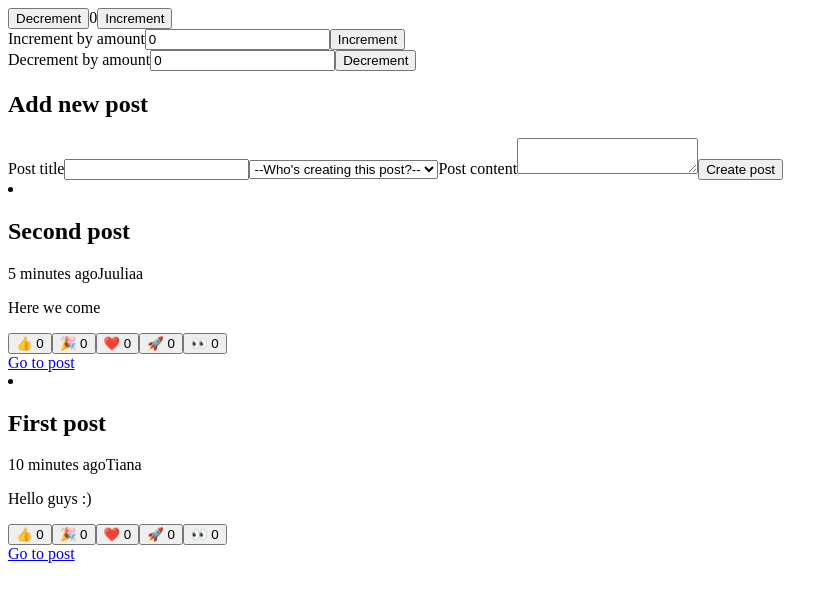
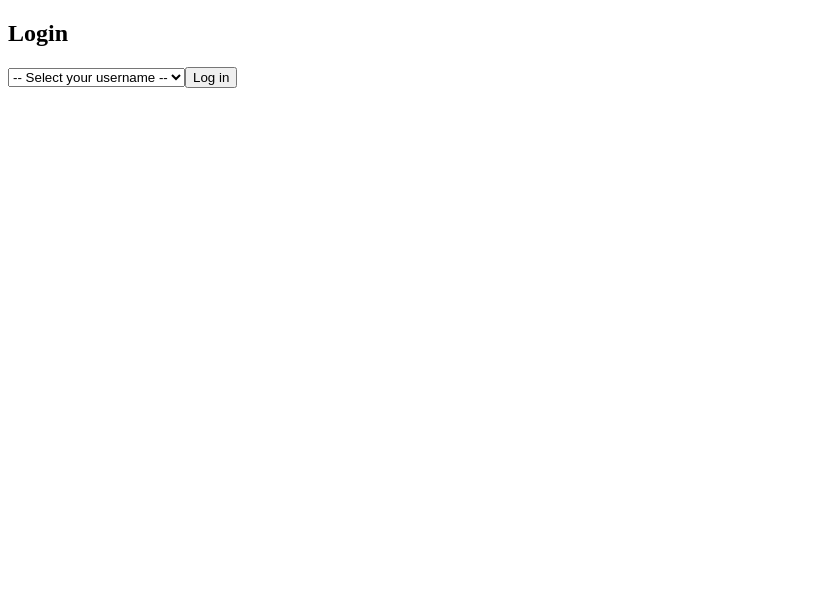
Before and after one commit to gustavopolonio/redux-study, a React (Vite) app: page / in a window 1280 px wide. Shown: the top 602 px of the page, without its empty margins (0-838 px from the left). Built offline with nearby package versions, Linux system fonts and the light colour scheme.

Commit message:
feat: add user login

```diff
--- a/src/App.tsx
+++ b/src/App.tsx
@@ -2,11 +2,22 @@ import { createBrowserRouter, RouterProvider } from "react-router-dom";
 import { FeedPostsPage } from "./pages/FeedPostsPage";
 import { PostPage } from "./pages/PostPage";
 import { EditPostPage } from "./pages/EditPostPage";
+import { LoginPage } from "./pages/LoginPage";
+import { Navbar } from "./components/Navbar";
 
 const router = createBrowserRouter([
   {
     path: '/',
-    element: <FeedPostsPage />,
+    element: <LoginPage />
+  },
+  {
+    path: '/posts',
+    element: (
+      <>
+        <Navbar />
+        <FeedPostsPage />
+      </>
+    ),
   },
   {
     path: '/posts/:postId',
--- a/src/app/store.ts
+++ b/src/app/store.ts
@@ -1,13 +1,13 @@
 import { configureStore } from '@reduxjs/toolkit'
-import { counterReducer } from '../features/counter/counterSlice'
 import { postsReducer } from '../features/posts/postsSlice'
 import { usersReducer } from '../features/users/usersSlice'
+import { authReducer } from '../features/auth/authSlice'
 
 export const store = configureStore({
   reducer: {
-    counter: counterReducer,
     posts: postsReducer,
-    users: usersReducer
+    users: usersReducer,
+    auth: authReducer
   }
 })
 
--- a/src/components/Counter.tsx
+++ /dev/null
@@ -1,55 +0,0 @@
-import { useState } from "react"
-import { useAppDispatch, useAppSelector } from "../app/hooks"
-import { increment, decrement, incrementByAmount, decrementByAmount } from '../features/counter/counterSlice'
-
-export function Counter() {
-  const [amountToIncrement, setAmountToIncrement] = useState('0')
-  const [amountToDecrement, setAmountToDecrement] = useState('0')
-
-  const count = useAppSelector(state => state.counter.value)
-  const dispatch = useAppDispatch()
-
-  return (
-    <>
-      <div>
-        <button onClick={() => dispatch(decrement())}>
-          Decrement
-        </button>
-        <span>{count}</span>
-        <button onClick={() => dispatch(increment())}>
-          Increment
-        </button>
-      </div>
-
-      <div>
-        Increment by amount
-        <input
-          type="number"
-          value={amountToIncrement}
-          onChange={(e) => setAmountToIncrement(e.target.value)}
-        />
-        <button onClick={() => {
-          dispatch(incrementByAmount(Number(amountToIncrement)))
-          setAmountToIncrement('0')
-        }}>
-          Increment
-        </button>
-      </div>
-
-      <div>
-        Decrement by amount
-        <input
-          type="number"
-          value={amountToDecrement}
-          onChange={(e) => setAmountToDecrement(e.target.value)}
-        />
-        <button onClick={() => {
-          dispatch(decrementByAmount(Number(amountToDecrement)))
-          setAmountToDecrement('0')
-        }}>
-          Decrement
-        </button>
-      </div>
-    </>
-  )
-}
--- /dev/null
+++ b/src/components/Navbar.tsx
@@ -0,0 +1,32 @@
+import { useNavigate } from "react-router-dom"
+import { useAppDispatch, useAppSelector } from "../app/hooks"
+import { userLoggedOut } from "../features/auth/authSlice"
+import { selectCurrentUser } from "../features/users/usersSlice"
+
+export function Navbar() {
+  const user = useAppSelector(selectCurrentUser)
+  const dispatch = useAppDispatch()
+  const navigate = useNavigate()
+
+  const isLoggedIn = !!user
+
+  function handleLogout() {
+    dispatch(userLoggedOut())
+    navigate('/')
+  }
+
+  if (!isLoggedIn) {
+    return (
+      <div>
+        <h2>Redux Content</h2>
+      </div>
+    )
+  }
+
+  return (
+    <div>
+      <h2>{user.name}</h2>
+      <button onClick={handleLogout}>Log out</button>
+    </div>
+  )
+}
--- a/src/components/PostForm.tsx
+++ b/src/components/PostForm.tsx
@@ -1,12 +1,10 @@
-import { nanoid } from "@reduxjs/toolkit"
 import { useAppDispatch, useAppSelector } from "../app/hooks"
+import { selectCurrentUserID } from "../features/auth/authSlice"
 import { addPost } from "../features/posts/postsSlice"
-import { selectAllUsers } from "../features/users/usersSlice"
 
 interface PostFormFields extends HTMLFormControlsCollection {
   postTitle: HTMLInputElement
   postContent: HTMLTextAreaElement
-  postAuthor: HTMLSelectElement
 }
 
 interface PostFormElements extends HTMLFormElement {
@@ -15,7 +13,7 @@ interface PostFormElements extends HTMLFormElement {
 
 export function PostForm() {
   const dispatch = useAppDispatch()
-  const users = useAppSelector(selectAllUsers)
+  const userId = useAppSelector(selectCurrentUserID)
 
   function handleCreatePost(e: React.FormEvent<PostFormElements>) {
     e.preventDefault()
@@ -23,11 +21,11 @@ export function PostForm() {
     const { elements } = e.currentTarget
     const title = elements.postTitle.value
     const content = elements.postContent.value
-    const postAuthorId = elements.postAuthor.value
 
-    dispatch(addPost(title, content, postAuthorId))
-
-    e.currentTarget.reset()
+    if (userId) {
+      dispatch(addPost(title, content, userId))
+      e.currentTarget.reset()
+    }
   }
 
   return (
@@ -40,13 +38,6 @@ export function PostForm() {
           <input type="text" name="postTitle" required />
         </label>
 
-        <select name="postAuthor" required>
-          <option value="">--Who's creating this post?--</option>
-          {users.map(user => (
-            <option key={user.id} value={user.id}>{user.name}</option>
-          ))}
-        </select>
-
         <label>
           Post content
           <textarea name="postContent" required />
--- /dev/null
+++ b/src/features/auth/authSlice.tsx
@@ -0,0 +1,28 @@
+import { createSlice, PayloadAction } from "@reduxjs/toolkit";
+import { RootState } from "../../app/store";
+
+interface AuthState {
+  username: string | null
+}
+
+const initialState: AuthState = {
+  username: null
+}
+
+export const authSlice = createSlice({
+  name: 'auth',
+  initialState,
+  reducers: {
+    userLoggedIn: (state, action: PayloadAction<string>) => {
+      state.username = action.payload
+    },
+    userLoggedOut: (state) => {
+      state.username = null
+    }
+  }
+})
+
+export const { userLoggedIn, userLoggedOut } = authSlice.actions
+export const authReducer = authSlice.reducer
+
+export const selectCurrentUserID = (state: RootState) => state.auth.username
--- a/src/features/counter/counterSlice.ts
+++ /dev/null
@@ -1,31 +0,0 @@
-import { createSlice, PayloadAction } from '@reduxjs/toolkit'
-
-interface CounterState {
-  value: number
-}
-
-const initialState: CounterState = {
-  value: 0
-}
-
-export const counterSlice = createSlice({
-  name: 'counter',
-  initialState,
-  reducers: {
-    increment: (state) => {
-      state.value += 1
-    },
-    decrement: (state) => {
-      if (state.value > 0) state.value -= 1
-    },
-    incrementByAmount: (state, action: PayloadAction<number>) => {
-      state.value += action.payload
-    },
-    decrementByAmount: (state, action: PayloadAction<number>) => {
-      if (state.value - action.payload >= 0) state.value -= action.payload
-    }
-  }
-})
-
-export const { increment, decrement, incrementByAmount, decrementByAmount } = counterSlice.actions
-export const counterReducer = counterSlice.reducer
--- a/src/features/users/usersSlice.ts
+++ b/src/features/users/usersSlice.ts
@@ -1,5 +1,6 @@
 import { createSlice } from "@reduxjs/toolkit";
 import { RootState } from "../../app/store";
+import { selectCurrentUserID } from "../auth/authSlice";
 
 interface User {
   id: string
@@ -18,7 +19,6 @@ export const usersSlice = createSlice({
   reducers: {},
 })
 
-const {} = usersSlice.actions
 export const usersReducer = usersSlice.reducer
 
 export const selectAllUsers = (state: RootState) => state.users
@@ -26,3 +26,12 @@ export const selectAllUsers = (state: RootState) => state.users
 export const selectUserByID = (state: RootState, userId: string) =>
   state.users.find(user => user.id === userId
 )
+
+export const selectCurrentUser = (state: RootState) => {
+  const userId = selectCurrentUserID(state)
+  if (userId) {
+    return selectUserByID(state, userId)
+  } else {
+    return null
+  }
+}
--- a/src/pages/EditPostPage.tsx
+++ b/src/pages/EditPostPage.tsx
@@ -1,6 +1,7 @@
-import { Link, useNavigate, useParams } from "react-router-dom"
+import {  useNavigate, useParams } from "react-router-dom"
 import { useAppDispatch, useAppSelector } from "../app/hooks"
 import { selectPostByID, updatePost } from "../features/posts/postsSlice"
+import { selectCurrentUserID } from "../features/auth/authSlice"
 
 interface PostFormFields extends HTMLFormControlsCollection {
   postTitle: HTMLInputElement
--- a/src/pages/FeedPostsPage.tsx
+++ b/src/pages/FeedPostsPage.tsx
@@ -1,4 +1,3 @@
-import { Counter } from "../components/Counter"
 import { PostForm } from "../components/PostForm"
 import { PostsList } from "../components/PostsList"
 
@@ -6,7 +5,6 @@ export function FeedPostsPage() {
 
   return (
     <div>
-      <Counter />
       <PostForm />
       <PostsList />
     </div>
--- /dev/null
+++ b/src/pages/LoginPage.tsx
@@ -0,0 +1,45 @@
+import { useNavigate } from "react-router-dom"
+import { useAppDispatch, useAppSelector } from "../app/hooks"
+import { userLoggedIn } from "../features/auth/authSlice"
+import { selectAllUsers } from "../features/users/usersSlice"
+
+interface LoginPageFormFields extends HTMLFormControlsCollection {
+  username: HTMLSelectElement
+}
+
+interface LoginPageFormElements extends HTMLFormElement {
+  elements: LoginPageFormFields
+}
+
+export function LoginPage() {
+  const users = useAppSelector(selectAllUsers)
+  const dispatch = useAppDispatch()
+  const navigate = useNavigate()
+
+  function handleLogin(e: React.FormEvent<LoginPageFormElements>) {
+    e.preventDefault()
+
+    const { elements } = e.currentTarget
+    const userId = elements.username.value
+
+    dispatch(userLoggedIn(userId))
+    navigate('/posts')
+  }
+
+  return (
+    <div>
+      <h2>Login</h2>
+
+      <form onSubmit={handleLogin}>
+        <select name="username">
+          <option value="">-- Select your username --</option>
+          {users.map(user => (
+            <option key={user.id} value={user.id}>{user.name}</option>
+          ))}
+        </select>
+
+        <button type="submit">Log in</button>
+      </form>
+    </div>
+  )
+}
--- a/src/pages/PostPage.tsx
+++ b/src/pages/PostPage.tsx
@@ -4,11 +4,13 @@ import { selectPostByID } from "../features/posts/postsSlice"
 import { PostAuthor } from "../components/PostAuthor"
 import { PostTimeAgo } from "../components/PostTimeAgo"
 import { ReactionButtons } from "../components/ReactionButtons"
+import { selectCurrentUserID } from "../features/auth/authSlice"
 
 export function PostPage() {
   const { postId } = useParams()
 
   const post = useAppSelector((state) => selectPostByID(state, postId!))
+  const userId = useAppSelector(selectCurrentUserID)
 
   if (!post) {
     return (
@@ -25,11 +27,13 @@ export function PostPage() {
       <PostAuthor userId={post.createdBy} />
       <p>{post.content}</p>
       <ReactionButtons post={post} />
+      {userId === post.createdBy && (
+        <div>
+          <Link to={`/posts/${post.id}/edit`}>Edit post</Link>
+        </div>
+      )}
       <div>
-        <Link to={`/posts/${post.id}/edit`}>Edit post</Link>
-      </div>
-      <div>
-        <Link to='/'>Back to home</Link>
+        <Link to='/posts'>Back to posts</Link>
       </div>
     </div>
   )
```
